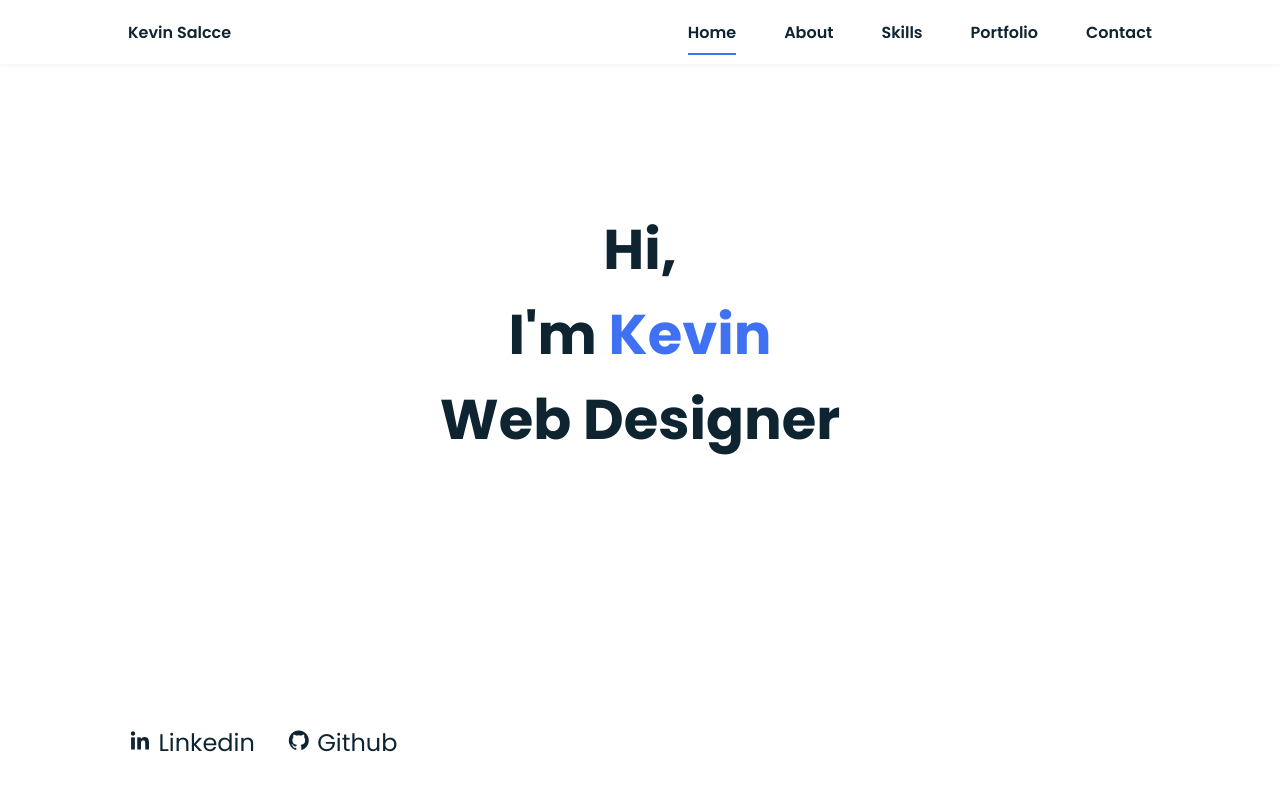
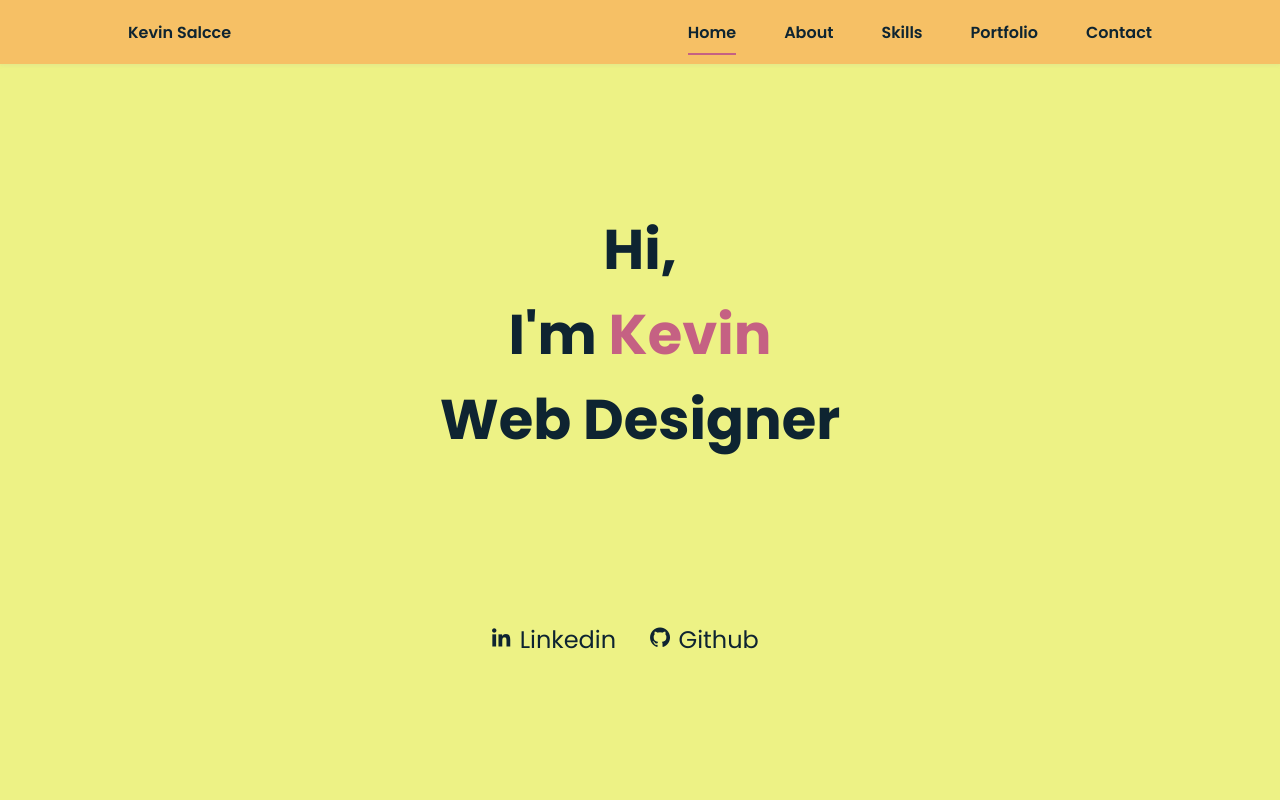
Before and after one commit to ksalcce/ksalcce.github.portfolio, a plain HTML site: page index.html in a window 1280 px wide. Shown: the top 800 px of the page. Drawn offline with nearby package versions, Linux system fonts and the light colour scheme.

Commit message:
Update styles.css

```diff
--- a/styles.css
+++ b/styles.css
@@ -8,7 +8,7 @@
 
 /*===== Colors =====*/
 :root{
-  --first-color: #4070F4;
+  --first-color: #c56183;
   --second-color: #0E2431;
 }
 
@@ -46,6 +46,7 @@
 }
 
 /*===== BASE =====*/
+
 *,::before,::after{
   box-sizing: border-box;
 }
@@ -116,8 +117,12 @@ img{
   top: 0;
   left: 0;
   z-index: var(--z-fixed);
-  background-color: #fff;
+  background-color: #f6c065;
   box-shadow: 0 1px 4px rgba(146,161,176,.15);
+}
+
+.l-main{
+  background-color: #edf285;
 }
 
 /*===== NAV =====*/
@@ -206,7 +211,8 @@ img{
 }
 .home__social{
   display: flex;
-  flex-direction: column;
+  flex-direction: row;
+  margin:auto;
 }
 .home__social-icon{
   width: max-content;
@@ -326,6 +332,7 @@ img{
   border-radius: .5rem;
   overflow: hidden;
   text-align: center;
+  background-color:#ec5858;
 }
 .work__img img{
   transition: 1s;
@@ -336,6 +343,12 @@ img{
 .work__img img:hover{
   transform: scale(1.1);
 }
+
+.github{
+  padding-left: 60px;
+
+}
+
 
 .list{
   text-decoration: underline;
@@ -362,7 +375,7 @@ img{
 }
 
 .footer{
-  background-color: var(--second-color);
+  background-color:#f6c065;
   color: #fff;
   text-align: center;
   font-weight: var(--font-semi);
```
